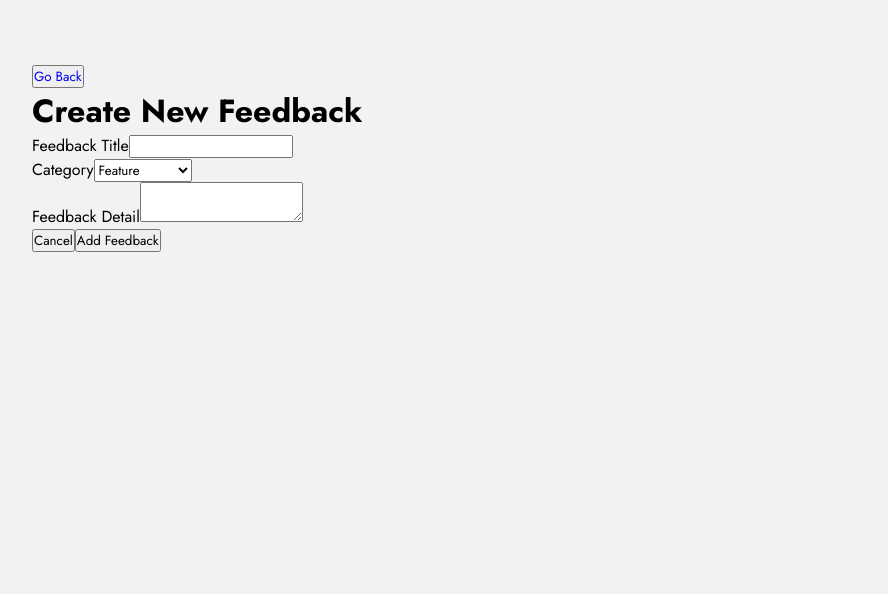
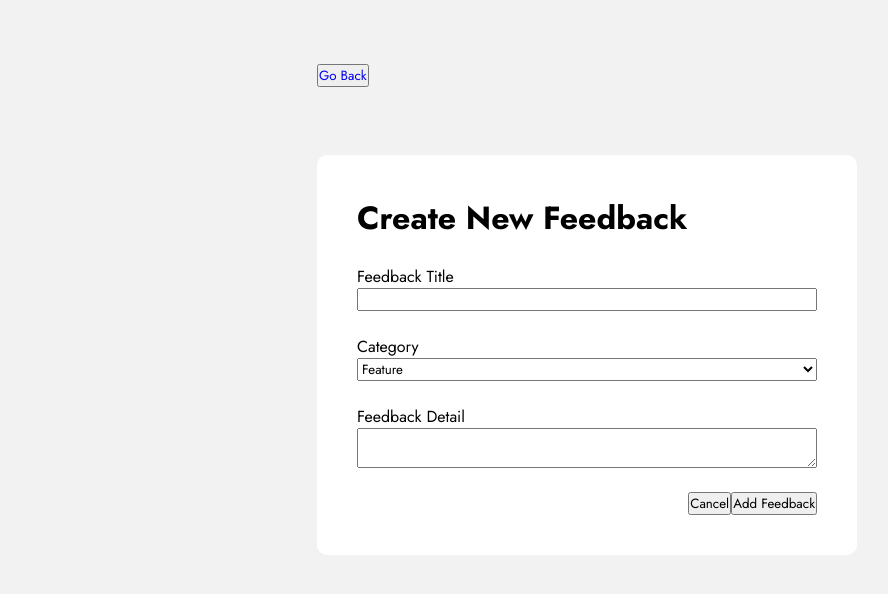
Before and after one commit to yogeshdatir/product-feedback-app, a React (Vite) app in the folder client/: page /addfeedback in a window 1280 px wide. Shown: the top 594 px of the page, without its empty margins (53-941 px from the left). Built offline with nearby package versions, Linux system fonts and the light colour scheme.

Commit message:
added basic form styles

```diff
--- a/client/src/pages/feedbackForm/FeedbackForm.styled.tsx
+++ b/client/src/pages/feedbackForm/FeedbackForm.styled.tsx
@@ -2,4 +2,29 @@ import styled from "@emotion/styled";
 
 export const GoBackButton = styled.button``;
 
-export const Form = styled.form``;
+export const FeedbackFormWrapper = styled.div`
+  width: 540px;
+  margin: auto;
+`;
+
+export const FormWrapper = styled.div`
+  margin-top: 4.25rem;
+  padding: 2.5rem;
+  background: #ffffff;
+  border-radius: 10px;
+`;
+
+export const Form = styled.form`
+  display: flex;
+  flex-direction: column;
+  gap: 1.5rem;
+`;
+
+export const FormField = styled.div`
+  display: flex;
+  flex-direction: column;
+`;
+
+export const FormActionsWrapper = styled.div`
+  display: flex;
+`;
--- a/client/src/pages/feedbackForm/index.tsx
+++ b/client/src/pages/feedbackForm/index.tsx
@@ -13,6 +13,7 @@ import {
   useNavigate,
   useLocation,
 } from "react-router-dom";
+import { ActionHeader } from "../../components/Common.styled";
 import {
   addFeedback,
   getFeedback,
@@ -20,7 +21,14 @@ import {
   deleteFeedback,
 } from "../../services/apis";
 import { IFeedback, INewFeedback } from "../../types";
-import { Form, GoBackButton } from "./FeedbackForm.styled";
+import {
+  FeedbackFormWrapper,
+  Form,
+  FormActionsWrapper,
+  FormField,
+  FormWrapper,
+  GoBackButton,
+} from "./FeedbackForm.styled";
 
 interface Props {
   isEdit?: boolean;
@@ -110,10 +118,13 @@ const FeedbackForm = ({ isEdit = false }: Props) => {
   };
 
   return (
-    <div>
+    <FeedbackFormWrapper>
+      <ActionHeader>
         <GoBackButton>
           <Link to="/">Go Back</Link>
         </GoBackButton>
+      </ActionHeader>
+      <FormWrapper>
         {isEdit && loading ? (
           <p>loading</p>
         ) : isEdit && error ? (
@@ -125,7 +136,7 @@ const FeedbackForm = ({ isEdit = false }: Props) => {
             <h1>
               {feedback ? `Editing ${feedback.title}` : `Create New Feedback`}
             </h1>
-          <div>
+            <FormField>
               <label>Feedback Title</label>
               <input
                 type="text"
@@ -133,8 +144,8 @@ const FeedbackForm = ({ isEdit = false }: Props) => {
                 onChange={handleChange}
                 value={formState.title}
               />
-          </div>
-          <div>
+            </FormField>
+            <FormField>
               <label>Category</label>
               <select
                 name="category"
@@ -145,9 +156,9 @@ const FeedbackForm = ({ isEdit = false }: Props) => {
                 <option>Enhancement</option>
                 <option>Bug</option>
               </select>
-          </div>
+            </FormField>
             {feedback && (
-            <div>
+              <FormField>
                 <label>Status</label>
                 <select
                   name="status"
@@ -159,17 +170,17 @@ const FeedbackForm = ({ isEdit = false }: Props) => {
                   <option>in-progress</option>
                   <option>live</option>
                 </select>
-            </div>
+              </FormField>
             )}
-          <div>
+            <FormField>
               <label>Feedback Detail</label>
               <textarea
                 name="description"
                 onChange={handleChange}
                 value={formState.description}
               />
-          </div>
-          <div>
+            </FormField>
+            <FormActionsWrapper>
               {feedback && (
                 <button
                   type="button"
@@ -178,16 +189,21 @@ const FeedbackForm = ({ isEdit = false }: Props) => {
                   Delete
                 </button>
               )}
-            <button type="button" onClick={handleCancel}>
+              <button
+                style={{ marginLeft: "auto" }}
+                type="button"
+                onClick={handleCancel}
+              >
                 Cancel
               </button>
               <button type="submit">
                 {feedback ? `Update Feedback` : `Add Feedback`}
               </button>
-          </div>
+            </FormActionsWrapper>
           </Form>
         )}
-    </div>
+      </FormWrapper>
+    </FeedbackFormWrapper>
   );
 };
 
```
Lines whose indentation alone changed are shown as unchanged.
